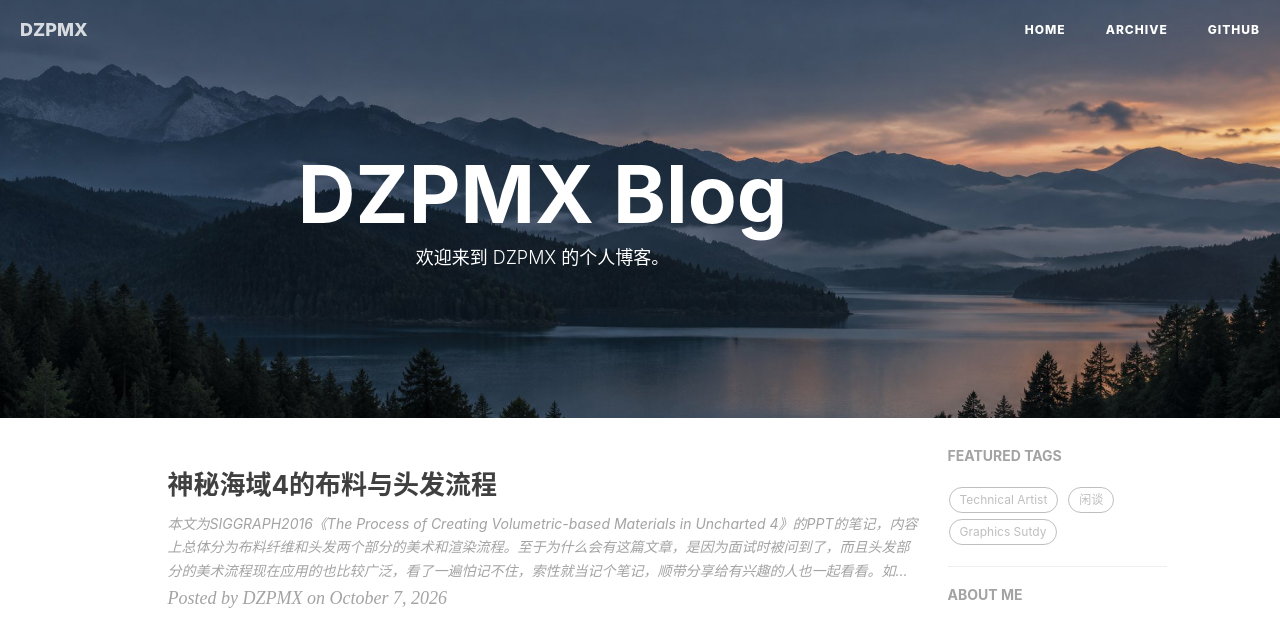
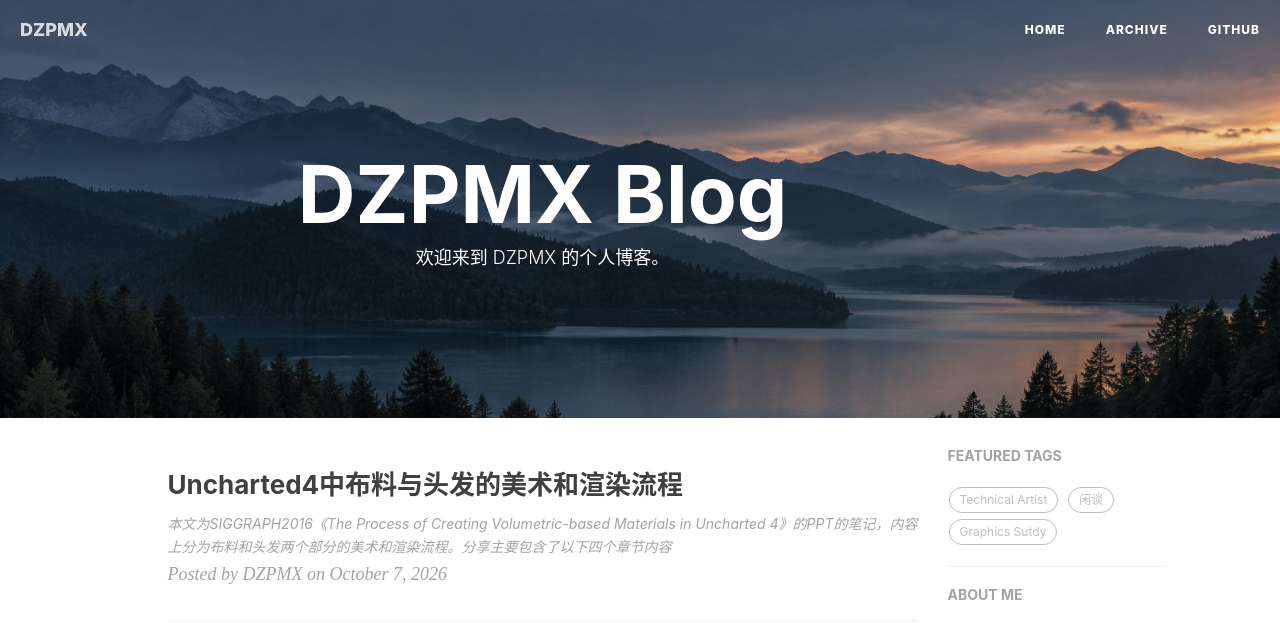
Before and after one commit to DZPMX/DzPmx.github.io, a Jekyll site: the page built from index.md, in a window 1280 px wide, cut to the strip 0-623 px from the top of the page. Built offline with Jekyll 4.4.1, drawn with Linux system fonts in a browser that asks for light colours.

Commit message:
blog update

```diff
--- a/_posts/2026-10-07-uncharted-4-cloth-and-hair.md
+++ b/_posts/2026-10-07-uncharted-4-cloth-and-hair.md
@@ -1,6 +1,6 @@
 ---
 layout: post
-title: "神秘海域4的布料与头发流程"
+title: "Uncharted4中布料与头发的美术和渲染流程"
 date: 2026-10-07 00:00:00 +0800
 header-img: "assets/images/uncharted-4-cloth-and-hair/siggraph-cover.jpg"
 header-mask: 0.35
@@ -9,213 +9,205 @@
 no-catalog: false
 tags:
   - Graphics Sutdy
+typora-root-url: ../
+typora-copy-images-to: ../assets/images/uncharted-4-cloth-and-hair
 ---
 
-本文为SIGGRAPH2016《The Process of Creating Volumetric-based Materials in Uncharted 4》的PPT的笔记，内容上总体分为布料纤维和头发两个部分的美术和渲染流程。至于为什么会有这篇文章，是因为面试时被问到了，而且头发部分的美术流程现在应用的也比较广泛，看了一遍怕记不住，索性就当记个笔记，顺带分享给有兴趣的人也一起看看。如果有描述错误的地方可以评论我会及时更正，感谢！
+本文为SIGGRAPH2016《The Process of Creating Volumetric-based Materials in Uncharted 4》的PPT的笔记，内容上分为布料和头发两个部分的美术和渲染流程。分享主要包含了以下四个章节内容
 
-分享主要包含了四个部分的内容
-
-1. 早期状态建立角色Shading管线（背景介绍）
-2. 建立织物着色器库
-3. 建立头发着色器库
+1. 角色Shading管线（背景介绍）
+2. 布料材质库
+3. 头发材质库
 4. 着色器包的介绍和实例
 
-这里只会对第二个部分和第三个部分的内容进行详细的阐述，其它部分如感兴趣可以自行下载原PPT观看
+这里只会对第二节和第三节的内容进行详细的阐述，其它部分如感兴趣可以自行下载原PPT观看
 
 原PPT的下载链接：
 
 <p>
   <a href="https://link.zhihu.com/?target=https%3A//advances.realtimerendering.com/s2016/">
-    <img src="{{ '/assets/images/uncharted-4-cloth-and-hair/siggraph-2016.jpg' | relative_url }}" alt="" width="480" height="61" loading="lazy">
-    Advances in Real-Time Rendering- SIGGRAPH 2016<br>
-    advances.realtimerendering.com/s2016/
+    Advances in Real-Time Rendering- SIGGRAPH 2016 advances.realtimerendering.com/s2016/
   </a>
 </p>
 
+
 ---
 
-## 1.建立织物着色器库
-{: #h_718578091_0 }
+## 1.布料材质库
+在制作衣服材质方面方面，顽皮狗的开发者遇到了一下的挑战：
 
-在制作织物方面，工作人员遇到了一下的挑战：
+1. 布料的种类特别多
+2. 怎么实现不同布料的反射模型
+3. 布料具有较高的散射特性
+4. 可平铺的围观的编织结构
+5. 具有体积感的自阴影
+6. 具有一定的细节瑕疵，使得外观更真实
 
-1. 有非常多中不同的织物类型
-2. 怎样去实现不同的反射率模型
-3. 织物有较高的散射率
-4. 可平铺的微编织结构
-5. 体积自阴影
-6. 添加一些缺陷不完美的细节来创建更真实的表现
-
-### 微编制结构方面
-{: #h_718578091_1 }
-
-针对微编织结构，我们挑选了一些不同的图案，并将其在Maya中建模
+### 微观编制结构
+针对微编织结构，开发者们选择了一些不同的图案，将其在Maya中建模
 
 <figure>
-  <img src="{{ '/assets/images/uncharted-4-cloth-and-hair/figure-01.png' | relative_url }}" alt="微编织结构的图案" width="986" height="448" loading="lazy">
+  <img src="/assets/images/uncharted-4-cloth-and-hair/figure-01.png" alt="微编织结构的图案" width="986" height="448" loading="lazy">
   <figcaption>微编织结构的图案</figcaption>
 </figure>
 
 <figure>
-  <img src="{{ '/assets/images/uncharted-4-cloth-and-hair/figure-02.png' | relative_url }}" alt="Maya中对编织图案建模" width="919" height="297" loading="lazy">
+  <img src="/assets/images/uncharted-4-cloth-and-hair/figure-02.png" alt="Maya中对编织图案建模" width="919" height="297" loading="lazy">
   <figcaption>Maya中对编织图案建模</figcaption>
 </figure>
 
 在对其进行建模的过程中，会先以图案的单个元素形状进行制作，然后复制模型，使用脚本对模型进行合并
 
 <figure>
-  <img src="{{ '/assets/images/uncharted-4-cloth-and-hair/figure-03.png' | relative_url }}" alt="制作图案元素，Tilling后合并" width="871" height="326" loading="lazy">
+  <img src="/assets/images/uncharted-4-cloth-and-hair/figure-03.png" alt="制作图案元素，Tilling后合并" width="871" height="326" loading="lazy">
   <figcaption>制作图案元素，Tilling后合并</figcaption>
 </figure>
+对于为什么不使用扫描的织物资产，一方面是为了节省纹理的内存，这种具有tilling性质的微观编制结构只需要64\*64的贴图大小，另一方面，这样可以保留微编织结构的细节，即使被MipMap也不会糊的看不清。
 
-对于为什么不使用扫描的织物资产，一方面是为了节省贴图的内存，微编织结构的只需要64\*64的贴图大小，另一方面也可以保留微编织结构的细节而不用担心MipMap。此外我们一共有12种不同的微表面编织结构，4种不同的缺陷细节纹理，2种布料褶皱和老化方法，基于不同种类的细节纹理，调整Size做组合，我们可以实现大多数织物布料在现实的效果，而不必每种都使用扫描的办法。
+在Uncharted4中，一共实现了12种不同的微观编织结构纹理，4种不同的瑕疵细节纹理，2种布料褶皱和做旧的方法。结合每种细节可调节的尺寸做各种组合，实现了大多数织物布料在现实的效果，而不必每种都使用扫描的办法。
 
 <figure>
-  <img src="{{ '/assets/images/uncharted-4-cloth-and-hair/figure-04.png' | relative_url }}" alt="只需要64*64的大小，即可Tilling" width="831" height="350" loading="lazy">
+  <img src="/assets/images/uncharted-4-cloth-and-hair/figure-04.png" alt="只需要64*64的大小，即可Tilling" width="831" height="350" loading="lazy">
   <figcaption>只需要64*64的大小，即可Tilling</figcaption>
 </figure>
 
 <figure>
-  <img src="{{ '/assets/images/uncharted-4-cloth-and-hair/figure-05.png' | relative_url }}" alt="细节占比高，不会因为MipMap导致细节丢失" width="879" height="371" loading="lazy">
+  <img src="/assets/images/uncharted-4-cloth-and-hair/figure-05.png" alt="细节占比高，不会因为MipMap导致细节丢失" width="879" height="371" loading="lazy">
   <figcaption>细节占比高，不会因为MipMap导致细节丢失</figcaption>
 </figure>
 
 <figure>
-  <img src="{{ '/assets/images/uncharted-4-cloth-and-hair/figure-06.png' | relative_url }}" alt="不同纹理种类的组合以实现大多数织物的效果" width="739" height="306" loading="lazy">
+  <img src="/assets/images/uncharted-4-cloth-and-hair/figure-06.png" alt="不同纹理种类的组合以实现大多数织物的效果" width="739" height="306" loading="lazy">
   <figcaption>不同纹理种类的组合以实现大多数织物的效果</figcaption>
 </figure>
 
-以下是神秘海域4多种不同分辨率的可平铺细节叠加的材质预览效果，从基础的织物布料BRDF，添加微编织结构贴图，在添加织物老化和缺陷细节和褶皱后效果非常的真实。
+以下是Uncharted4中多种不同分辨率的可平铺细节叠加的材质预览效果，从基础的布料BRDF，添加微观编织结构贴图，再添加织物老化和缺陷细节以及褶皱后效果非常的真实。
 
 <figure>
-  <img src="{{ '/assets/images/uncharted-4-cloth-and-hair/figure-07.png' | relative_url }}" alt="织物材质的细节叠加" width="752" height="424" loading="lazy">
+  <img src="/assets/images/uncharted-4-cloth-and-hair/figure-07.png" alt="织物材质的细节叠加" width="752" height="424" loading="lazy">
   <figcaption>织物材质的细节叠加</figcaption>
 </figure>
 
 <figure>
-  <img src="{{ '/assets/images/uncharted-4-cloth-and-hair/figure-08.png' | relative_url }}" alt="织物材质的细节叠加" width="754" height="424" loading="lazy">
+  <img src="/assets/images/uncharted-4-cloth-and-hair/figure-08.png" alt="织物材质的细节叠加" width="754" height="424" loading="lazy">
   <figcaption>织物材质的细节叠加</figcaption>
 </figure>
 
-除此之外，我们还用了UV2去添加布料的缝线和孔洞，可以达到更真实的效果。
+除此之外，对于实际的衣服部分还使用了2U去添加布料的缝线和孔洞，实际思路和布料的编织图案相同。
 
 <figure>
-  <img src="{{ '/assets/images/uncharted-4-cloth-and-hair/figure-09.png' | relative_url }}" alt="添加布料的缝线和孔洞" width="769" height="383" loading="lazy">
+  <img src="/assets/images/uncharted-4-cloth-and-hair/figure-09.png" alt="添加布料的缝线和孔洞" width="769" height="383" loading="lazy">
   <figcaption>添加布料的缝线和孔洞</figcaption>
 </figure>
 
-### 织物的反射模型
-{: #h_718578091_2 }
+### 布料的反射模型
+对于丝绸，丝绒和其它高反射的织物布料，开发者同时尝试了GGX各向异性和Kajiya-Kay两种模型。GGX各向异性版本的效果要稍好，不过在Uncharted4的光照模型下，大多数情况下比较难看出优势，所以其选择了更性价比更好的Kajiya-Kay的版本。
 
-对于丝绸，丝绒和其它高反射的织物布料，我们同时尝试了GGX各向异性和Kajiya-Kay两个Shading方法。GGX各向异性版本的效果要稍好，不过基于我们的光照模型，其实在大多数情况下比较难看出优势，所以我们选择了更性价比更好的Kajiya-Kay的版本。
-
-对于棉布，羊毛材质，我们用了Ready at Dawn’s 工作室的布料反射模型并做了散射效果上的修改
+对于棉布，羊毛等布料，我们用了Ready at Dawn’s 工作室的布料反射模型并做了散射效果上的修改
 
 <figure>
-  <img src="{{ '/assets/images/uncharted-4-cloth-and-hair/figure-10.png' | relative_url }}" alt="更廉价布料散射效果" width="1161" height="640" loading="lazy">
+  <img src="/assets/images/uncharted-4-cloth-and-hair/figure-10.png" alt="更廉价布料散射效果" width="1161" height="640" loading="lazy">
   <figcaption>更廉价布料散射效果</figcaption>
 </figure>
 
 <figure>
-  <img src="{{ '/assets/images/uncharted-4-cloth-and-hair/figure-11.png' | relative_url }}" alt="在修改Shading后，布料会看起来比之前有更多的散射，更柔软" width="1160" height="655" loading="lazy">
+  <img src="/assets/images/uncharted-4-cloth-and-hair/figure-11.png" alt="在修改Shading后，布料会看起来比之前有更多的散射，更柔软" width="1160" height="655" loading="lazy">
   <figcaption>在修改Shading后，布料会看起来比之前有更多的散射，更柔软</figcaption>
 </figure>
 
-## 2.建立头发着色器库
-{: #h_718578091_3 }
+## 2.头发材质库
+发丝具有非常细且半透的特性，每根发丝法线不同，发丝之间相互自阴影。为了使头发更有体积感，需要逐一去解决一些问题。
 
-发丝是非常细且半透的物体，每根发丝都有不同的法线，并且发丝之间相互自阴影，为了使头发有体积感的表现，我们需要按照顺序来逐个解决这些问题。
-
-PS4在性能上虽然有大幅度的提升，但是仍然不足达到实时渲染上百万根发丝的效果，因为有限的研发时间，我们也没有在曲面细分着色器上研究太深，最终还是考虑使用发片（Hair Cards）的方式来制作头发
+PS4在性能上虽然有大幅度的提升，但是仍然不足达到实时渲染上百万根发丝的效果，因为有限的研发时间，也没有在曲面细分着色器上研究太深，最终还是考虑使用发片（Hair Cards）的方式来制作头发
 
 完全使用AlphaBlend渲染头发虽然会有一个非常好的效果，但会带来非常严重的OverDraw情况。
 
 <figure>
-  <img src="{{ '/assets/images/uncharted-4-cloth-and-hair/figure-12.png' | relative_url }}" alt="完全使用Alpha Blend会有大量的OverDraw" width="1058" height="455" loading="lazy">
+  <img src="/assets/images/uncharted-4-cloth-and-hair/figure-12.png" alt="完全使用Alpha Blend会有大量的OverDraw" width="1058" height="455" loading="lazy">
   <figcaption>完全使用Alpha Blend会有大量的OverDraw</figcaption>
 </figure>
 
-因此对于绝大部分的头发，我们使用Dither Alpha并配合TAA。这会导致人物快速移动，有拖影的效果，为了避免这样的问题，我们调高头发的裁剪阈值，使得头发的发丝不那么薄和细。
+因此对于绝大部分的头发，在游戏中都是使用Dither Alpha并配合TAA。这会导致人物快速移动时有拖影的效果，为了避免这样的问题，开发者调整高了头发的裁剪阈值，使得头发的发丝本身不那么薄和细。
 
 <figure>
-  <img src="{{ '/assets/images/uncharted-4-cloth-and-hair/figure-13.png' | relative_url }}" alt="使用Dither Alpha配合TAA会有拖影的情况" width="1105" height="466" loading="lazy">
+  <img src="/assets/images/uncharted-4-cloth-and-hair/figure-13.png" alt="使用Dither Alpha配合TAA会有拖影的情况" width="1105" height="466" loading="lazy">
   <figcaption>使用Dither Alpha配合TAA会有拖影的情况</figcaption>
 </figure>
 
 <figure>
-  <img src="{{ '/assets/images/uncharted-4-cloth-and-hair/figure-14.png' | relative_url }}" alt="调高裁剪阈值，使得头发更粗来适配Dither和TAA" width="1160" height="650" loading="lazy">
+  <img src="/assets/images/uncharted-4-cloth-and-hair/figure-14.png" alt="调高裁剪阈值，使得头发更粗来适配Dither和TAA" width="1160" height="650" loading="lazy">
   <figcaption>调高裁剪阈值，使得头发更粗来适配Dither和TAA</figcaption>
 </figure>
 
-但调高阈值后，会导致另外一个问题，头发看起来会有发片感。
+但调高阈值后，会导致另外一个问题，头发看起来会有“发片感”。
 
 <figure>
-  <img src="{{ '/assets/images/uncharted-4-cloth-and-hair/figure-15.png' | relative_url }}" alt="头发有发片感" width="1161" height="651" loading="lazy">
+  <img src="/assets/images/uncharted-4-cloth-and-hair/figure-15.png" alt="头发有发片感" width="1161" height="651" loading="lazy">
   <figcaption>头发有发片感</figcaption>
 </figure>
 
-基于这样的观察，我们总结了一些导致发片感的原因，首先我们的发片使用了顶点法线，而不是单独的发丝法线，
+对于这个问题，开发者总结了一些导致发片感的原因，首先Hair Cards使用了顶点法线，而不是单独的发丝法线，
 
 其次，锐利的太阳光阴影使得头发看起来是一个不透明的物体，但是发丝其实是半透的。
 
-## 头发处理
-{: #h_718578091_4 }
-
-基于以上的问题，3D艺术家在处理头发发片时，摆放的过程中，会让其更有一个体积块的视觉感
+### 头发处理
+基于以上的问题，3D艺术家在处理头发发片时，摆放的过程中，会相互交错让其更有体积感
 
 <figure>
-  <img src="{{ '/assets/images/uncharted-4-cloth-and-hair/figure-16.png' | relative_url }}" alt="体块处理" width="1072" height="418" loading="lazy">
+  <img src="/assets/images/uncharted-4-cloth-and-hair/figure-16.png" alt="体块处理" width="1072" height="418" loading="lazy">
   <figcaption>体块处理</figcaption>
 </figure>
 
-为了使得透射的效果更加的平滑，我们统一了发片的顶点法线（看起来像是对法线做了球面或者Mesh体块的映射效果），使得法线更统一，具有体块感。
+为了让发片之间平滑过渡，统一了发片的顶点法线（看起来像是对法线做了球面或者Mesh体块的映射效果）。
 
 <figure>
-  <img src="{{ '/assets/images/uncharted-4-cloth-and-hair/figure-17.png' | relative_url }}" alt="统一法线" width="653" height="498" loading="lazy">
+  <img src="/assets/images/uncharted-4-cloth-and-hair/figure-17.png" alt="统一法线" width="653" height="498" loading="lazy">
   <figcaption>统一法线</figcaption>
 </figure>
+此外还烘焙了变化图，用其打散高光和逆光散射，使得发丝感、更突出
+
+![image-20261008023014465](/assets/images/uncharted-4-cloth-and-hair/image-20261008023014465.png)
 
 ### 头发阴影
-{: #h_718578091_5 }
 
 在头发阴影层面，如果减少阴影，会使得头发看起来太平面，不够立体。
 
-我们尝试使用一组球形覆盖头模的灯光，来预计算头发的阴影，Bake到贴图中，该阴影是与方向光无关的的阴影（之前有尝试Bake多组不同方向光的信息，后来放弃未采用，只用LocalLight来烘培一个类似AO效果的阴影）
+开发者尝试了使用一组球形覆盖头模的灯光，来预计算头发的阴影，Bake到贴图中，该阴影是与方向光无关的的阴影（之前有尝试Bake多组不同方向光的信息，后来放弃未采用，只用LocalLight来烘培一个类似AO效果的阴影）
 
 <figure>
-  <img src="{{ '/assets/images/uncharted-4-cloth-and-hair/figure-18.png' | relative_url }}" alt="球型覆盖灯光，烘培阴影" width="1440" height="811" loading="lazy">
+  <img src="/assets/images/uncharted-4-cloth-and-hair/figure-18.png" alt="球型覆盖灯光，烘培阴影" width="1440" height="811" loading="lazy">
   <figcaption>球型覆盖灯光，烘培阴影</figcaption>
 </figure>
 
 <figure>
-  <img src="{{ '/assets/images/uncharted-4-cloth-and-hair/figure-19.png' | relative_url }}" alt="Bake Shadow" width="534" height="614" loading="lazy">
+  <img src="/assets/images/uncharted-4-cloth-and-hair/figure-19.png" alt="Bake Shadow" width="534" height="614" loading="lazy">
   <figcaption>Bake Shadow</figcaption>
 </figure>
 
 Bake Shadow使得头发看起来更有深度感，有体积感。
 
 <figure>
-  <img src="{{ '/assets/images/uncharted-4-cloth-and-hair/figure-20.png' | relative_url }}" alt="更好的头发质感" width="737" height="594" loading="lazy">
+  <img src="/assets/images/uncharted-4-cloth-and-hair/figure-20.png" alt="更好的头发质感" width="737" height="594" loading="lazy">
   <figcaption>更好的头发质感</figcaption>
 </figure>
 
-我们使用了两张贴图，一张1k贴图给发片共享细节，一张512的贴图用来存储Bake阴影，给到每个不同的发片不同的细节，Bake阴影使用UV2来存储信息。
+在头发阴影这里使用了两张贴图，一张1k贴图给所有发片共享细节，一张512的贴图用来存储Bake阴影，给到每个不同的发片不同的细节，Bake阴影使用UV2来存储信息。
 
 <figure>
-  <img src="{{ '/assets/images/uncharted-4-cloth-and-hair/figure-21.png' | relative_url }}" alt="两张细节纹理" width="1004" height="448" loading="lazy">
+  <img src="/assets/images/uncharted-4-cloth-and-hair/figure-21.png" alt="两张细节纹理" width="1004" height="448" loading="lazy">
   <figcaption>两张细节纹理</figcaption>
 </figure>
 
-除了完全Bake的Shadow之外，还需要考虑其他物体投影到头发上的情况，如果只是做简单的乘法，头发的阴影看起来还是会比较平。
+如果只是把游戏内阴影与烘焙阴影直接相乘，结果就会显得非常扁平。
 
 <figure>
-  <img src="{{ '/assets/images/uncharted-4-cloth-and-hair/figure-22.png' | relative_url }}" alt="" width="1384" height="599" loading="lazy">
+  <img src="/assets/images/uncharted-4-cloth-and-hair/figure-22.png" alt="" width="1384" height="599" loading="lazy">
 </figure>
 
-我们需要减少在游戏中头发出现的硬阴影，简单的对shadow做blur其实特别耗费性能。在之前对发丝的处理中，我们调高了头发的裁剪阈值，使得发丝更粗，而对头发的Shadow我们可以使头发shadowpass的裁剪阈值重置，来使的Shadowpass的头发更细，这样Shadow就会更加柔和。
+针对这个问题，需要减少在游戏中头发出现的硬阴影。对shadow做blur其实特别耗费性能。在之前对发丝的处理中，我们调高了头发的裁剪阈值，使得发丝更粗，而对头发的Shadow则可以使头发shadowpass的裁剪阈值重置，使得Shadowpass的头发更细，这样Shadow就会更加柔和。
 
 <figure>
-  <img src="{{ '/assets/images/uncharted-4-cloth-and-hair/figure-23.png' | relative_url }}" alt="" width="1097" height="342" loading="lazy">
+  <img src="/assets/images/uncharted-4-cloth-and-hair/figure-23.png" alt="" width="1097" height="342" loading="lazy">
 </figure>
 
 这里对头发的shading做了一些调整，来使得头发的渲染更真实，
@@ -224,48 +216,42 @@
 2. 使用光照探针的强度和头发的颜色来控制BakeShadow
 
 <figure>
-  <img src="{{ '/assets/images/uncharted-4-cloth-and-hair/figure-24.png' | relative_url }}" alt="修改Shadow的Shading计算" width="1101" height="527" loading="lazy">
+  <img src="/assets/images/uncharted-4-cloth-and-hair/figure-24.png" alt="修改Shadow的Shading计算" width="1101" height="527" loading="lazy">
   <figcaption>修改Shadow的Shading计算</figcaption>
 </figure>
 
 <figure>
-  <img src="{{ '/assets/images/uncharted-4-cloth-and-hair/figure-25.png' | relative_url }}" alt="添加Bake Shadow前后" width="1095" height="437" loading="lazy">
+  <img src="/assets/images/uncharted-4-cloth-and-hair/figure-25.png" alt="添加Bake Shadow前后" width="1095" height="437" loading="lazy">
   <figcaption>添加Bake Shadow前后</figcaption>
 </figure>
 
 ### 头发的散射
-{: #h_718578091_6 }
-
-对于头发散射的两个关键元素，主要是发丝之间的散射和背光的散射效果。
-
-对发丝间的散射我们用了和布料散射类似的方案，并且也有一个较好的效果
+对于头发散射的两个关键元素，主要是发丝之间的散射和背光的散射效果。发丝间的散射使用了类似布料散射的Trick，能呈现较好的效果
 
 <figure>
-  <img src="{{ '/assets/images/uncharted-4-cloth-and-hair/figure-26.png' | relative_url }}" alt="" width="1073" height="454" loading="lazy">
+  <img src="/assets/images/uncharted-4-cloth-and-hair/figure-26.png" alt="" width="1073" height="454" loading="lazy">
 </figure>
 
-对于背光散射的情况，我可以将头发考虑成一个球体，我们可以发现背光散射的现象主要和灯光，相机角度，表面法线相关，散射的强度根据头发颜色、头发形状、头发长度和光照强度而变化。以下是神秘海域4给到的散射Shading计算，并给出的他们游戏中参数的参考值。 ScatterPower是一个幂参数，用于调整散射的菲尼尔形状，对于短发，在神秘海域4中是11，长发则为9。
+对于背光散射，可以将头发考虑成一个球体，其散射表现主要和灯光，相机角度，表面法线相关，散射的强度根据头发颜色、头发形状、头发长度和光照强度而变化。以下是神秘海域4给到的散射Shading计算，并给出的他们游戏中参数的参考值。 ScatterPower是一个幂参数，用于调整散射的菲尼尔形状，对于短发，在神秘海域4中是11，长发则为9。
 
 lightScale 是我们根据头发的散射值选择的值。对于大多数金发，我们选择更高的值。
 
 <figure>
-  <img src="{{ '/assets/images/uncharted-4-cloth-and-hair/figure-27.png' | relative_url }}" alt="" width="1102" height="623" loading="lazy">
+  <img src="/assets/images/uncharted-4-cloth-and-hair/figure-27.png" alt="" width="1102" height="623" loading="lazy">
 </figure>
 
 ### 头发着色模型
-{: #h_718578091_7 }
-
-在着色模型的选择上是标准的Kajiya-Kay，没啥好说的。
+在着色模型的选择上是标准的Kajiya-Kay。
 
 在高光的变化上，所有的材质球都会用一张可以平铺的specualr vairation mask，因为高光扰动会给玩家发丝的感觉，且发片 UV 布局统一。最后虽然该Mask并不能匹配所有的头发走向，但是这块产生的问题并不明显，对于 NPC 和多人游戏角色来说已经足够好了。
 
 <figure>
-  <img src="{{ '/assets/images/uncharted-4-cloth-and-hair/figure-28.png' | relative_url }}" alt="KajiyaShading和Specualr Vairation Mask" width="1068" height="424" loading="lazy">
+  <img src="/assets/images/uncharted-4-cloth-and-hair/figure-28.png" alt="KajiyaShading和Specualr Vairation Mask" width="1068" height="424" loading="lazy">
   <figcaption>KajiyaShading和Specualr Vairation Mask</figcaption>
 </figure>
 
 <figure>
-  <img src="{{ '/assets/images/uncharted-4-cloth-and-hair/figure-29.png' | relative_url }}" alt="错误并不明显" width="849" height="438" loading="lazy">
+  <img src="/assets/images/uncharted-4-cloth-and-hair/figure-29.png" alt="错误并不明显" width="849" height="438" loading="lazy">
   <figcaption>错误并不明显</figcaption>
 </figure>
 
```
Also changed, not shown: _posts/2026-10-05-getting-started.md (+2 -0 lines), README.md, assets/images/uncharted-4-cloth-and-hair/image-20261008021325697.png (added), assets/images/uncharted-4-cloth-and-hair/image-20261008022838736.png (added), assets/images/uncharted-4-cloth-and-hair/image-20261008023014465.png (added).
